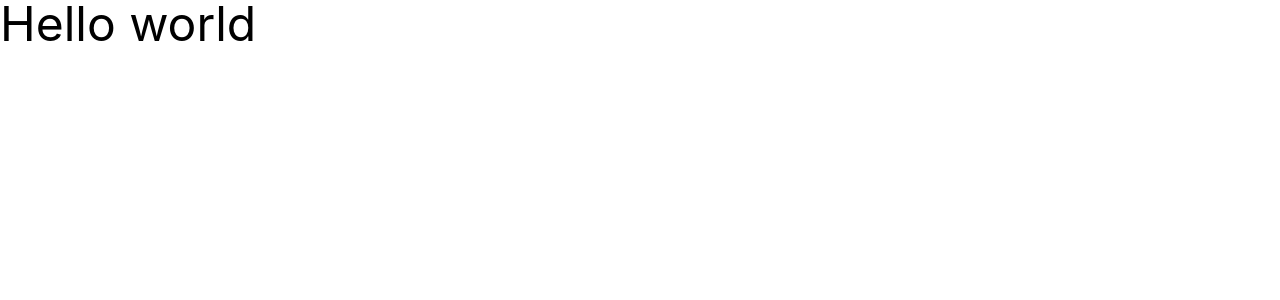
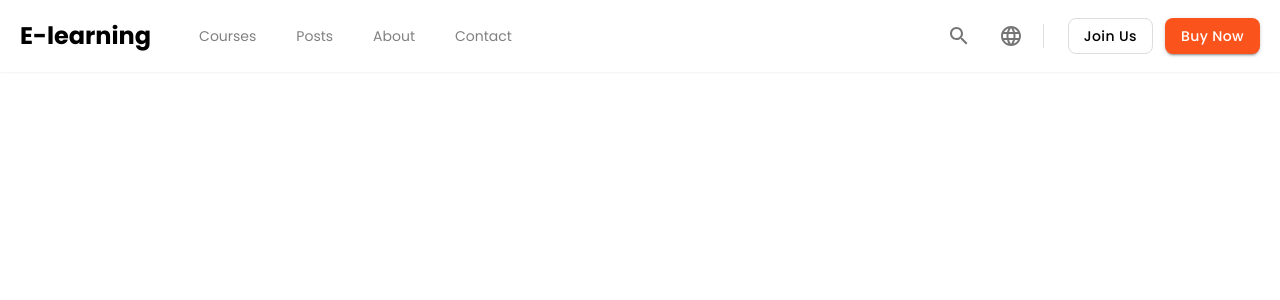
Before and after one commit to 404NotFoundedTeam/E-learning, a React (Create React App) app: page / in a window 1280 px wide. Shown: the top 300 px of the page. Built offline with nearby package versions, Linux system fonts and the light colour scheme.

Commit message:
header tayyor, asosiy button component tuzildi

```diff
--- a/package.json
+++ b/package.json
@@ -5,6 +5,7 @@
   "dependencies": {
     "@emotion/react": "^11.7.1",
     "@emotion/styled": "^11.6.0",
+    "@mui/icons-material": "^5.4.2",
     "@mui/material": "^5.4.2",
     "@mui/styled-engine-sc": "^5.4.2",
     "@testing-library/jest-dom": "^5.14.1",
@@ -17,6 +18,7 @@
     "redux": "^4.1.2",
     "redux-devtools-extension": "^2.13.9",
     "redux-thunk": "^2.4.1",
+    "sass": "^1.49.7",
     "styled-components": "^5.3.3",
     "web-vitals": "^2.1.0"
   },
--- a/public/index.html
+++ b/public/index.html
@@ -1,14 +1,15 @@
 <!DOCTYPE html>
 <html lang="en">
+
 <head>
   <meta charset="utf-8" />
   <link rel="icon" href="%PUBLIC_URL%/favicon.ico" />
   <meta name="viewport" content="width=device-width, initial-scale=1" />
   <meta name="theme-color" content="#000000" />
-    <meta
-      name="description"
-      content="Web site created using create-react-app"
-    />
+  <meta name="description" content="Web site created using create-react-app" />
+  <link rel="preconnect" href="https://fonts.googleapis.com">
+  <link rel="preconnect" href="https://fonts.gstatic.com" crossorigin>
+  <link href="https://fonts.googleapis.com/css2?family=Poppins:wght@400;500;700&display=swap" rel="stylesheet">
   <link rel="apple-touch-icon" href="%PUBLIC_URL%/logo192.png" />
   <!--
       manifest.json provides metadata used when your web app is installed on a
@@ -26,6 +27,7 @@
     -->
   <title>React App</title>
 </head>
+
 <body>
   <noscript>You need to enable JavaScript to run this app.</noscript>
   <div id="root"></div>
@@ -40,4 +42,5 @@
       To create a production bundle, use `npm run build` or `yarn build`.
     -->
 </body>
+
 </html>
--- a/src/App.js
+++ b/src/App.js
@@ -1,9 +1,13 @@
 import { Routes, Route } from "react-router-dom";
+import HomePage from "./pages/HomePage";
 
 function App() {
   return (
     <Routes>
-      <Route path="/" element={<p className="text-5xl">Hello world</p>} />
+      <Route path="/" element={<HomePage />} />
+      <Route path="/courses" element={<HomePage />} />
+      <Route path="/course" element={<HomePage />} />
+      <Route path="/posts" element={<HomePage />} />
     </Routes>
   );
 }
--- /dev/null
+++ b/src/components/Button/index.js
@@ -0,0 +1,10 @@
+import React from 'react';
+import Button from '@mui/material/Button';
+
+const MainButton = ({ variant, children, ...props }) => {
+  return (
+    <Button variant={variant} {...props}>{children}</Button>
+  );
+}
+
+export default MainButton;
--- /dev/null
+++ b/src/components/Header/index.js
@@ -0,0 +1,38 @@
+import React from 'react';
+import { Link } from 'react-router-dom';
+import IconButton from '@mui/material/IconButton';
+import SearchIcon from '@mui/icons-material/Search';
+import LanguageIcon from '@mui/icons-material/Language';
+import MainButton from '../Button';
+import Stack from '@mui/material/Stack';
+
+export default function Header() {
+  return (
+    <header className='home--header flex items-center px-5 py-4 gap-12 container mx-auto bg-white'>
+      <Link to="/" className='text-2xl font-bold min-w-fit'>E-learning</Link>
+      <nav className='text-sm flex justify-between w-full'>
+        <ul className='flex items-center gap-10'>
+          <li><Link to="/courses">Courses</Link></li>
+          <li><Link to="/posts">Posts</Link></li>
+          <li><Link to="/about">About</Link></li>
+          <li><Link to="/contact">Contact</Link></li>
+        </ul>
+        <div className='flex items-center gap-3'>
+          <div className='flex align-items gap-3'>
+            <IconButton>
+              <SearchIcon />
+            </IconButton>
+            <IconButton>
+              <LanguageIcon />
+            </IconButton>
+          </div>
+          <div className='h-[24px] w-[1px] bg-[#dddddd]'></div>
+          <div className='flex items-center gap-3 pl-3'>
+            <MainButton className="!border-[#dddddd] hover:!border-[black] !text-black !rounded-lg" variant="outlined">Join us</MainButton>
+            <MainButton className="!bg-[#FA541C] !rounded-lg" variant="contained">Buy now</MainButton>
+          </div>
+        </div>
+      </nav>
+    </header>
+  )
+}
--- a/src/index.css
+++ b/src/index.css
@@ -1,16 +1,27 @@
 @tailwind base;
 @tailwind components;
 @tailwind utilities;
-body {
-  margin: 0;
-  font-family: -apple-system, BlinkMacSystemFont, "Segoe UI", "Roboto", "Oxygen",
-    "Ubuntu", "Cantarell", "Fira Sans", "Droid Sans", "Helvetica Neue",
-    sans-serif;
-  -webkit-font-smoothing: antialiased;
-  -moz-osx-font-smoothing: grayscale;
+* {
+  font-family: "Poppins", sans-serif;
 }
 
-code {
-  font-family: source-code-pro, Menlo, Monaco, Consolas, "Courier New",
-    monospace;
+.header-cover {
+  /* From https://css.glass */
+  background: rgba(255, 255, 255, 0.2);
+  backdrop-filter: blur(7.7px);
+  -webkit-backdrop-filter: blur(7.7px);
 }
+
+.home--header nav a {
+  color: gray;
+  transition: 0.3s;
+}
+
+button {
+  text-transform: capitalize !important;
+  font-family: "Poppins", sans-serif !important;
+}
+
+.home--header nav a:hover {
+  color: rgb(175, 175, 175);
+}
--- /dev/null
+++ b/src/pages/HomePage.js
@@ -0,0 +1,12 @@
+import React from 'react'
+import Header from '../components/Header'
+
+export default function HomePage() {
+  return (
+    <div>
+      <div className='header-cover sticky top-0 left-0 w-full shadow-sm'>
+        <Header />
+      </div>
+    </div>
+  )
+}
```
Also changed, not shown: 2 other files (tests, documents, lock files or other folders). Lines whose indentation alone changed are shown as unchanged.
